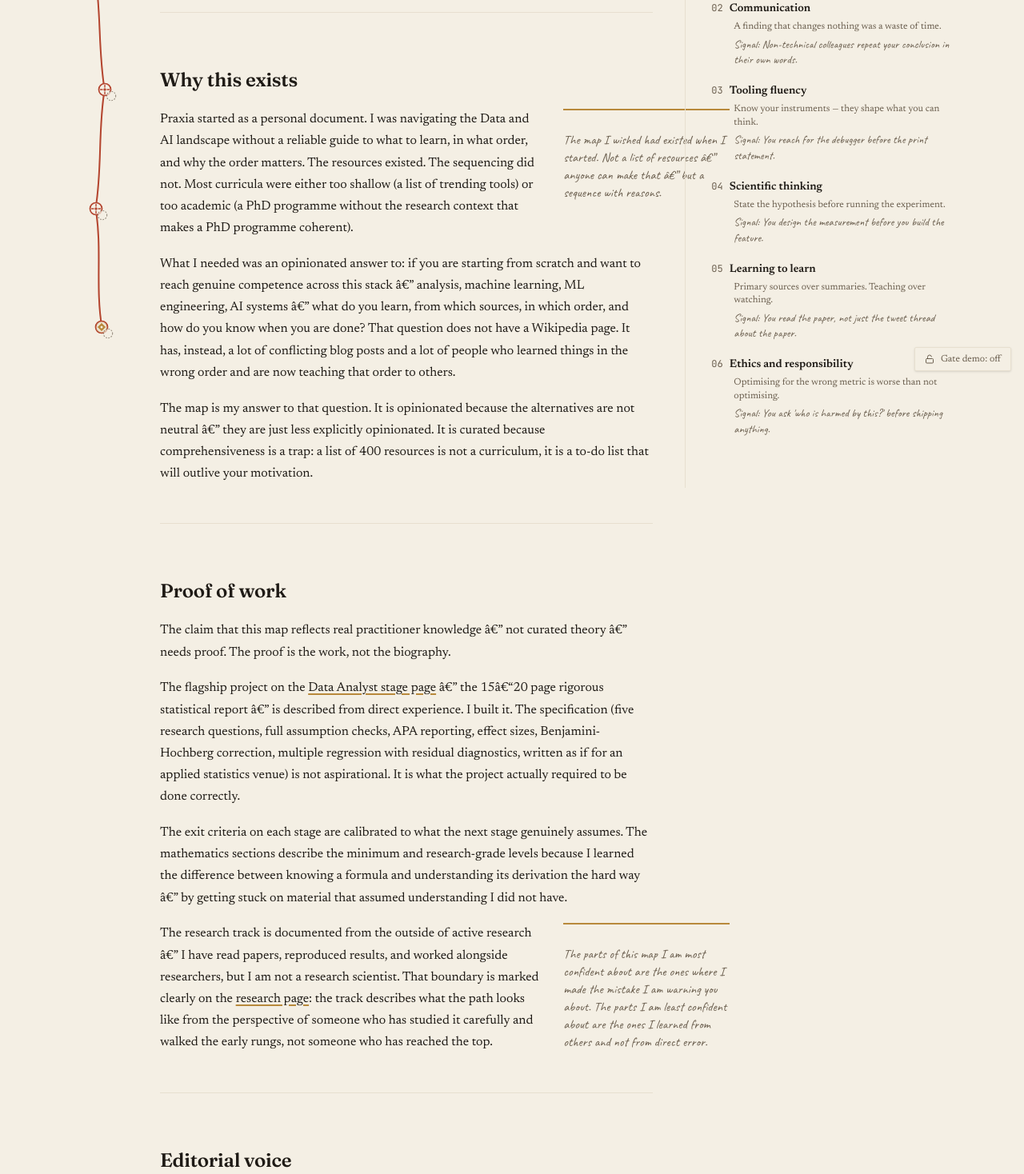
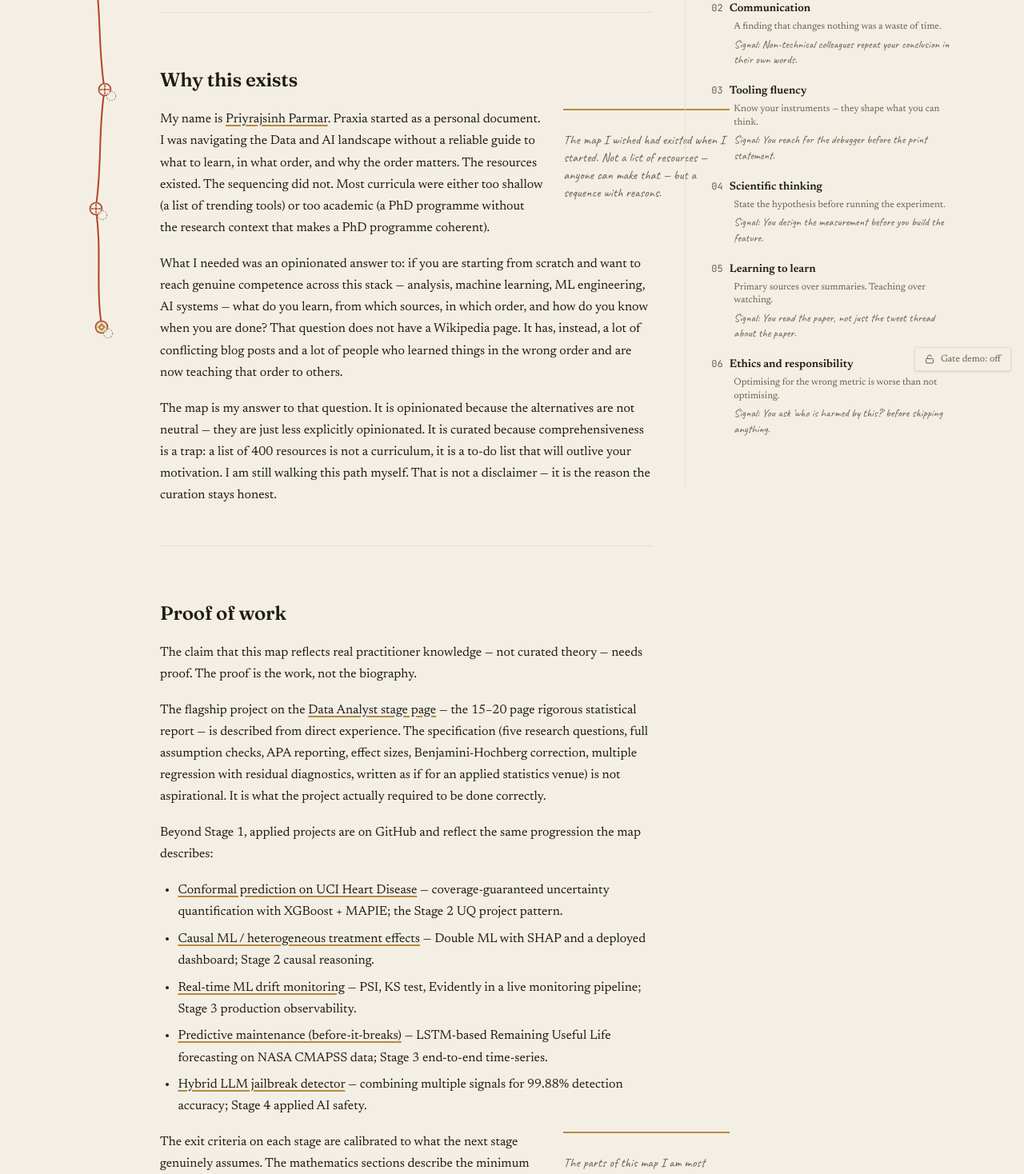
Before and after one commit to Priyrajsinh/praxia, a Next.js app: page /about in a window 1280 px wide. Shown: the part 320-1788 px from the top of the page at 80% size. Built offline with nearby package versions, Linux system fonts and the light colour scheme.

Commit message:
feat: personalise /about page with name, project links, and contact

```diff
--- a/src/app/about/page.tsx
+++ b/src/app/about/page.tsx
@@ -6,17 +6,17 @@ import { Marginalia } from "@/components/stage/marginalia";
 export const metadata: Metadata = {
   title: "About",
   description:
-    "Who built Praxia and why â€” a practitioner who walked this path and built the statistical report to prove it.",
+    "Who built Praxia and why — a practitioner who walked this path and built the statistical report to prove it.",
   openGraph: {
-    title: "About Â· Praxia",
+    title: "About · Praxia",
     description:
-      "Who built this and why â€” a practitioner who walked the path. Honest about what the map covers and where its edges are.",
+      "Who built this and why — a practitioner actively navigating the Data and AI field. Honest about what the map covers and where its edges are.",
   },
   twitter: {
     card: "summary_large_image",
-    title: "About Â· Praxia",
+    title: "About · Praxia",
     description:
-      "Who built this and why â€” a practitioner who walked the path. Honest about what the map covers and where its edges are.",
+      "Who built this and why — a practitioner actively navigating the Data and AI field. Honest about what the map covers and where its edges are.",
   },
 };
 
@@ -31,20 +31,28 @@ export default function AboutPage() {
           Who made this
         </h1>
         <p className="mt-3 max-w-prose font-body text-xl leading-relaxed text-faded-ink">
-          Built by a practitioner who walked the path â€” and is honest about
+          Built by a practitioner who is walking the path — and is honest about
           the parts that hurt.
         </p>
       </header>
 
-      {/* â”€â”€ Origin â”€â”€â”€â”€â”€â”€â”€â”€â”€â”€â”€â”€â”€â”€â”€â”€â”€â”€â”€â”€â”€â”€â”€â”€â”€â”€â”€â”€â”€â”€â”€â”€â”€â”€â”€â”€â”€â”€â”€â”€â”€â”€â”€â”€â”€â”€â”€â”€â”€â”€â”€â”€â”€â”€â”€â”€â”€ */}
+      {/* ── Origin ──────────────────────────────────────────────────────── */}
       <StageSection id="origin" title="Why this exists">
         <Marginalia>
-          The map I wished had existed when I started. Not a list of resources
-          â€” anyone can make that â€” but a sequence with reasons.
+          The map I wished had existed when I started. Not a list of resources —
+          anyone can make that — but a sequence with reasons.
         </Marginalia>
 
         <p>
-          Praxia started as a personal document. I was navigating the Data and
+          My name is{" "}
+          <a
+            href="https://github.com/Priyrajsinh"
+            target="_blank"
+            rel="noopener noreferrer"
+          >
+            Priyrajsinh Parmar
+          </a>
+          . Praxia started as a personal document. I was navigating the Data and
           AI landscape without a reliable guide to what to learn, in what order,
           and why the order matters. The resources existed. The sequencing did
           not. Most curricula were either too shallow (a list of trending tools)
@@ -54,8 +62,8 @@ export default function AboutPage() {
 
         <p>
           What I needed was an opinionated answer to: if you are starting from
-          scratch and want to reach genuine competence across this stack â€”
-          analysis, machine learning, ML engineering, AI systems â€” what do you
+          scratch and want to reach genuine competence across this stack —
+          analysis, machine learning, ML engineering, AI systems — what do you
           learn, from which sources, in which order, and how do you know when
           you are done? That question does not have a Wikipedia page. It has,
           instead, a lot of conflicting blog posts and a lot of people who
@@ -65,40 +73,95 @@ export default function AboutPage() {
 
         <p>
           The map is my answer to that question. It is opinionated because the
-          alternatives are not neutral â€” they are just less explicitly
+          alternatives are not neutral — they are just less explicitly
           opinionated. It is curated because comprehensiveness is a trap: a list
           of 400 resources is not a curriculum, it is a to-do list that will
-          outlive your motivation.
+          outlive your motivation. I am still walking this path myself. That is
+          not a disclaimer — it is the reason the curation stays honest.
         </p>
       </StageSection>
 
-      {/* â”€â”€ Proof of work â”€â”€â”€â”€â”€â”€â”€â”€â”€â”€â”€â”€â”€â”€â”€â”€â”€â”€â”€â”€â”€â”€â”€â”€â”€â”€â”€â”€â”€â”€â”€â”€â”€â”€â”€â”€â”€â”€â”€â”€â”€â”€â”€â”€â”€â”€â”€â”€â”€â”€ */}
+      {/* ── Proof of work ───────────────────────────────────────────────── */}
       <StageSection id="proof" title="Proof of work">
         <p>
-          The claim that this map reflects real practitioner knowledge â€” not
-          curated theory â€” needs proof. The proof is the work, not the
+          The claim that this map reflects real practitioner knowledge — not
+          curated theory — needs proof. The proof is the work, not the
           biography.
         </p>
 
         <p>
           The flagship project on the{" "}
-          <Link href="/data-analyst#project">Data Analyst stage page</Link> â€”
-          the 15â€“20 page rigorous statistical report â€” is described from
-          direct experience. I built it. The specification (five research
-          questions, full assumption checks, APA reporting, effect sizes,
-          Benjamini-Hochberg correction, multiple regression with residual
-          diagnostics, written as if for an applied statistics venue) is not
-          aspirational. It is what the project actually required to be done
-          correctly.
+          <Link href="/data-analyst#project">Data Analyst stage page</Link> —
+          the 15–20 page rigorous statistical report — is described from direct
+          experience. The specification (five research questions, full
+          assumption checks, APA reporting, effect sizes, Benjamini-Hochberg
+          correction, multiple regression with residual diagnostics, written as
+          if for an applied statistics venue) is not aspirational. It is what
+          the project actually required to be done correctly.
         </p>
 
         <p>
-          The exit criteria on each stage are calibrated to what the next stage
-          genuinely assumes. The mathematics sections describe the minimum and
-          research-grade levels because I learned the difference between knowing
-          a formula and understanding its derivation the hard way â€” by getting
-          stuck on material that assumed understanding I did not have.
+          Beyond Stage 1, applied projects are on GitHub and reflect the same
+          progression the map describes:
         </p>
+
+        <ul>
+          <li>
+            <a
+              href="https://github.com/Priyrajsinh/Conformal-Prediction-Uncertainty-Aware-Medical-AI"
+              target="_blank"
+              rel="noopener noreferrer"
+            >
+              Conformal prediction on UCI Heart Disease
+            </a>{" "}
+            — coverage-guaranteed uncertainty quantification with XGBoost +
+            MAPIE; the Stage 2 UQ project pattern.
+          </li>
+          <li>
+            <a
+              href="https://github.com/Priyrajsinh/causal-ml-hte"
+              target="_blank"
+              rel="noopener noreferrer"
+            >
+              Causal ML / heterogeneous treatment effects
+            </a>{" "}
+            — Double ML with SHAP and a deployed dashboard; Stage 2 causal
+            reasoning.
+          </li>
+          <li>
+            <a
+              href="https://github.com/Priyrajsinh/RealTime-ML-Drift-Monitoring"
+              target="_blank"
+              rel="noopener noreferrer"
+            >
+              Real-time ML drift monitoring
+            </a>{" "}
+            — PSI, KS test, Evidently in a live monitoring pipeline; Stage 3
+            production observability.
+          </li>
+          <li>
+            <a
+              href="https://github.com/Priyrajsinh/before-it-breaks"
+              target="_blank"
+              rel="noopener noreferrer"
+            >
+              Predictive maintenance (before-it-breaks)
+            </a>{" "}
+            — LSTM-based Remaining Useful Life forecasting on NASA CMAPSS data;
+            Stage 3 end-to-end time-series.
+          </li>
+          <li>
+            <a
+              href="https://github.com/Priyrajsinh/Hybrid-LLM-Jailbreak-Detector"
+              target="_blank"
+              rel="noopener noreferrer"
+            >
+              Hybrid LLM jailbreak detector
+            </a>{" "}
+            — combining multiple signals for 99.88% detection accuracy; Stage 4
+            applied AI safety.
+          </li>
+        </ul>
 
         <Marginalia>
           The parts of this map I am most confident about are the ones where I
@@ -108,8 +171,16 @@ export default function AboutPage() {
         </Marginalia>
 
         <p>
-          The research track is documented from the outside of active research
-          â€” I have read papers, reproduced results, and worked alongside
+          The exit criteria on each stage are calibrated to what the next stage
+          genuinely assumes. The mathematics sections describe the minimum and
+          research-grade levels because I learned the difference between knowing
+          a formula and understanding its derivation the hard way — by getting
+          stuck on material that assumed understanding I did not have.
+        </p>
+
+        <p>
+          The research track is documented from the outside of active research —
+          I have read papers, reproduced results, and worked alongside
           researchers, but I am not a research scientist. That boundary is
           marked clearly on the <Link href="/research">research page</Link>: the
           track describes what the path looks like from the perspective of
@@ -118,22 +189,22 @@ export default function AboutPage() {
         </p>
       </StageSection>
 
-      {/* â”€â”€ Editorial voice â”€â”€â”€â”€â”€â”€â”€â”€â”€â”€â”€â”€â”€â”€â”€â”€â”€â”€â”€â”€â”€â”€â”€â”€â”€â”€â”€â”€â”€â”€â”€â”€â”€â”€â”€â”€â”€â”€â”€â”€â”€â”€â”€â”€â”€â”€â”€â”€ */}
+      {/* ── Editorial voice ─────────────────────────────────────────────── */}
       <StageSection id="voice" title="Editorial voice">
         <p>
           Praxia is written in a single voice because it reflects a single point
           of view. That means it is sometimes wrong. Where the map says
           &ldquo;this is the right resource&rdquo; or &ldquo;this is the
-          important concept,&rdquo; that is an editorial judgment â€” not a
+          important concept,&rdquo; that is an editorial judgment — not a
           consensus of the field, not an optimised algorithm, not a committee
           decision.
         </p>
 
         <p>
           The editorial stance is: honest over encouraging. The time estimates
-          are not aspirational â€” they reflect what serious, consistent work
-          actually takes. The exit criteria are not low bars â€” they reflect
-          what you actually need to know to proceed without struggling. The
+          are not aspirational — they reflect what serious, consistent work
+          actually takes. The exit criteria are not low bars — they reflect what
+          you actually need to know to proceed without struggling. The
           difficulty of Stage 2 mathematics is not softened because many people
           find it hard. It is hard. Knowing that it is hard, and why, is more
           useful than being told it is manageable.
@@ -147,8 +218,8 @@ export default function AboutPage() {
         </p>
       </StageSection>
 
-      {/* â”€â”€ What comes next â”€â”€â”€â”€â”€â”€â”€â”€â”€â”€â”€â”€â”€â”€â”€â”€â”€â”€â”€â”€â”€â”€â”€â”€â”€â”€â”€â”€â”€â”€â”€â”€â”€â”€â”€â”€â”€â”€â”€â”€â”€â”€â”€â”€â”€â”€â”€â”€ */}
-      <StageSection id="maintenance" title="Maintenance and contact">
+      {/* ── Contact ─────────────────────────────────────────────────────── */}
+      <StageSection id="contact" title="Contact and feedback">
         <p>
           The map is a living document. Resources age; the field moves; the AI
           Engineer stage in particular will require updates as the tooling
@@ -157,11 +228,20 @@ export default function AboutPage() {
         </p>
 
         <p>
-          Substantive feedback â€” a resource that deserves to be here and is
-          not, a concept that is described incorrectly, a stage that is
-          misconsequenced â€” is welcome via the GitHub issue tracker. I cannot
-          respond to every suggestion, but I read them, and the map has already
-          changed because of them.
+          Substantive feedback — a resource that deserves to be here and is not,
+          a concept that is described incorrectly, a stage that is mis-sequenced
+          — is welcome via the{" "}
+          <a
+            href="https://github.com/Priyrajsinh/praxia/issues"
+            target="_blank"
+            rel="noopener noreferrer"
+          >
+            GitHub issue tracker
+          </a>{" "}
+          or by email at{" "}
+          <a href="mailto:priyrajsinh03@gmail.com">priyrajsinh03@gmail.com</a>.
+          I cannot respond to every suggestion, but I read them, and the map has
+          already changed because of them.
         </p>
 
         <p>
@@ -176,7 +256,7 @@ export default function AboutPage() {
             href="/how-to-use"
             className="inline-flex items-center gap-1.5 rounded border border-route-red bg-route-red/5 px-4 py-2 font-mono text-sm text-ink transition-colors hover:bg-route-red hover:text-primary-foreground"
           >
-            How to use this map â†’
+            How to use this map →
           </Link>
           <Link
             href="/map"
```
